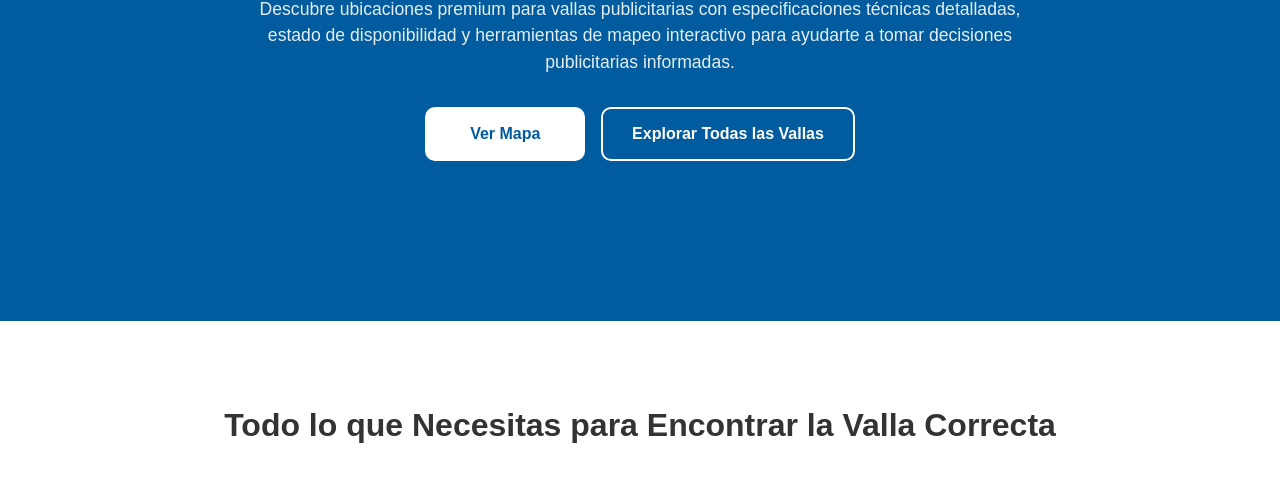
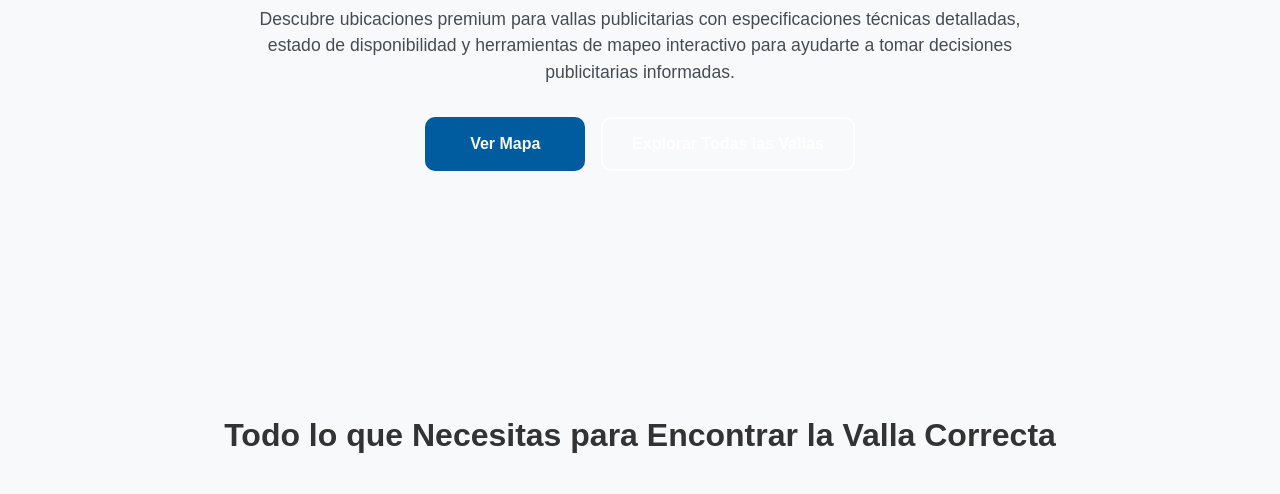
Before and after one commit to Aldor2000/UbicaVallasProyecto, a plain HTML site: page index.html in a window 1280 px wide. Shown: the part 305-799 px from the top of the page. Drawn offline with Linux system fonts and the light colour scheme.

Commit message:
probando cosas en index

```diff
--- a/styles.css
+++ b/styles.css
@@ -20,7 +20,7 @@
 
 body {
   background-color: #f7f7f7;
-  color: #333;
+  color: #343a40;
   line-height: 1.5;
 }
 
@@ -64,6 +64,10 @@ header {
 }
 
 /* Navbar */
+header{
+  box-shadow: 0 1px 5px rgba(0, 0, 0, 0.1);
+  margin-bottom: 10px;
+}
 .navbar-links {
   display: none;
   flex-direction: column;
@@ -323,9 +327,8 @@ header {
 
 /* Hero Section */
 .hero {
-  background: linear-gradient(rgba(0, 91, 159, 0.8), rgba(0, 91, 159, 0.9)),
-              #005b9f url('images/hero-bg.jpg') center/cover no-repeat;
-  color: white;
+  background:  var(--light-color)/*var(--light-color)*/;
+  color: var(--dark-color);
   padding: 4rem 0;
   text-align: center;
   display: flex;
@@ -379,8 +382,8 @@ header {
 }
 
 .btn.primary {
-  background-color: white;
-  color: var(--main-bg-color);
+  background-color: var(--main-bg-color);
+  color: var(--light-color);
 }
 
 .btn.primary:hover {
@@ -425,7 +428,7 @@ header {
 /* Features Section */
 .features {
   padding: 5rem 0;
-  background-color: white;
+  background-color: var(--light-color);
 }
 
 .features h2 {
```
